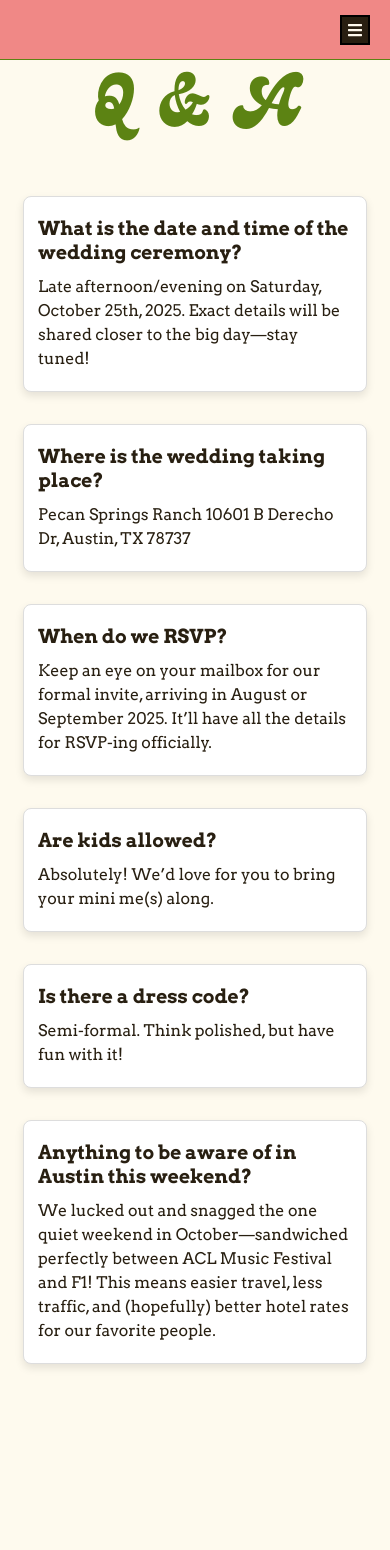
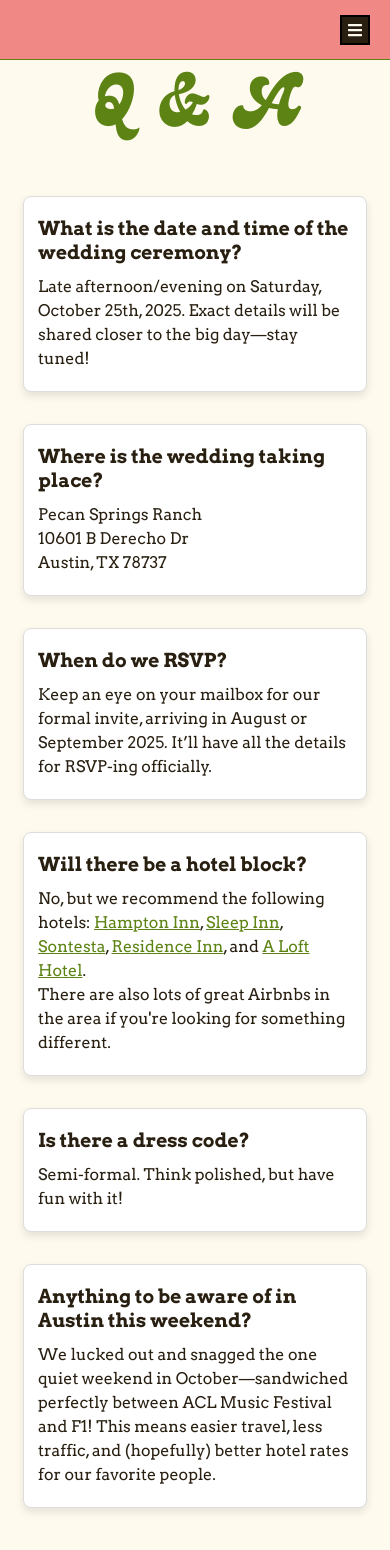
Before and after one commit to jamesjamail/susie-and-james-wedding, a Next.js app in the folder next/: page /q-and-a in a window 390 px wide. Shown: the top 1550 px of the page. Before the commit the page ends 1415 px from the top, so only its background shows below. Built offline with nearby package versions, Linux system fonts and the light colour scheme.

Commit message:
fix(misc): add links for hotels, replace kids allowed faq with hotel block faq, remove header animations from mobile, improve humanity check prompt wording

```diff
--- a/next/src/app/globals.scss
+++ b/next/src/app/globals.scss
@@ -75,6 +75,11 @@ body {
 }
 
 a {
+  color: var(--primary-color);
+  text-decoration: underline;
+}
+
+header a {
   color: inherit;
   text-decoration: none;
 }
--- a/next/src/app/q-and-a/page.tsx
+++ b/next/src/app/q-and-a/page.tsx
@@ -3,30 +3,99 @@ import FaqItem from "@/components/FaqItem/FaqItem";
 const faqData = [
   {
     question: "What is the date and time of the wedding ceremony?",
-    answer:
-      "Late afternoon/evening on Saturday, October 25th, 2025. Exact details will be shared closer to the big day—stay tuned!",
+    answer: (
+      <span>
+        Late afternoon/evening on Saturday, October 25th, 2025. Exact details
+        will be shared closer to the big day—stay tuned!
+      </span>
+    ),
   },
   {
     question: "Where is the wedding taking place?",
-    answer: "Pecan Springs Ranch\n10601 B Derecho Dr, Austin, TX 78737",
+    answer: (
+      <span>
+        Pecan Springs Ranch
+        <br />
+        10601 B Derecho Dr
+        <br />
+        Austin, TX 78737
+      </span>
+    ),
   },
   {
     question: "When do we RSVP?",
-    answer:
-      "Keep an eye on your mailbox for our formal invite, arriving in August or September 2025. It’ll have all the details for RSVP-ing officially.",
+    answer: (
+      <span>
+        Keep an eye on your mailbox for our formal invite, arriving in August or
+        September 2025. It’ll have all the details for RSVP-ing officially.
+      </span>
+    ),
   },
   {
-    question: "Are kids allowed?",
-    answer: "Absolutely! We’d love for you to bring your mini me(s) along.",
+    question: "Will there be a hotel block?",
+    answer: (
+      <span>
+        No, but we recommend the following hotels:{" "}
+        <a
+          href="https://www.hilton.com/en/hotels/ausohhx-hampton-austin-oak-hill/"
+          target="_blank"
+          rel="noopener noreferrer"
+        >
+          Hampton Inn
+        </a>
+        ,{" "}
+        <a
+          href="https://www.choicehotels.com/texas/dripping-springs/sleep-inn-hotels/txe80?mc=llgoxxpx"
+          target="_blank"
+          rel="noopener noreferrer"
+        >
+          Sleep Inn
+        </a>
+        ,{" "}
+        <a
+          href="https://www.sonesta.com/sonesta-simply-suites/tx/austin/sonesta-simply-suites-austin-south"
+          target="_blank"
+          rel="noopener noreferrer"
+        >
+          Sontesta
+        </a>
+        ,{" "}
+        <a
+          href="https://www.marriott.com/en-us/hotels/auswe-residence-inn-austin-southwest/overview/"
+          target="_blank"
+          rel="noopener noreferrer"
+        >
+          Residence Inn
+        </a>
+        , and{" "}
+        <a
+          href="https://www.marriott.com/en-us/hotels/auswa-aloft-austin-southwest/overview/"
+          target="_blank"
+          rel="noopener noreferrer"
+        >
+          A Loft Hotel
+        </a>
+        .
+        <br />
+        There are also lots of great Airbnbs in the area if you're looking for
+        something different.
+      </span>
+    ),
   },
   {
     question: "Is there a dress code?",
-    answer: "Semi-formal. Think polished, but have fun with it!",
+    answer: <span>Semi-formal. Think polished, but have fun with it!</span>,
   },
   {
     question: "Anything to be aware of in Austin this weekend?",
-    answer:
-      "We lucked out and snagged the one quiet weekend in October—sandwiched perfectly between ACL Music Festival and F1! This means easier travel, less traffic, and (hopefully) better hotel rates for our favorite people.",
+    answer: (
+      <span>
+        We lucked out and snagged the one quiet weekend in October—sandwiched
+        perfectly between ACL Music Festival and F1! This means easier travel,
+        less traffic, and (hopefully) better hotel rates for our favorite
+        people.
+      </span>
+    ),
   },
 ];
 
--- a/next/src/components/FaqItem/FaqItem.tsx
+++ b/next/src/components/FaqItem/FaqItem.tsx
@@ -3,14 +3,14 @@ import styles from "./FaqItem.module.css";
 
 interface FaqItemProps {
   question: string;
-  answer: string;
+  answer: React.ReactNode;
 }
 
 const FaqItem: React.FC<FaqItemProps> = ({ question, answer }) => {
   return (
     <div className={styles.faqItem}>
       <h2 className={styles.question}>{question}</h2>
-      <p className={styles.answer}>{answer}</p>
+      <div className={styles.answer}>{answer}</div>
     </div>
   );
 };
--- a/next/src/components/Header/Header.module.scss
+++ b/next/src/components/Header/Header.module.scss
@@ -20,29 +20,9 @@
     list-style-type: none;
     li {
       cursor: pointer;
-      transition: color 700ms ease;
       border-radius: 5px;
       position: relative;
       overflow: hidden;
-      &:before {
-        content: "";
-        position: absolute;
-        top: 0;
-        left: 0;
-        width: 0;
-        height: 100%;
-        background-color: $primary-color;
-        transition: width 0.7s ease;
-        z-index: 1;
-      }
-      &:hover:before {
-        width: 100%;
-      }
-      &:hover {
-        // background-color: $primary-color;
-        color: $tertiary-color;
-        // text-shadow: $background-color 0px 0px 5px;
-      }
       a {
         display: block;
         width: 100%;
@@ -144,4 +124,27 @@
     align-items: center;
     padding: 0 10%;
   }
+
+  .header ul {
+    li {
+      transition: color 700ms ease;
+      &:before {
+        content: "";
+        position: absolute;
+        top: 0;
+        left: 0;
+        width: 0;
+        height: 100%;
+        background-color: $primary-color;
+        transition: width 0.7s ease;
+        z-index: 1;
+      }
+      &:hover:before {
+        width: 100%;
+      }
+      &:hover {
+        color: $tertiary-color;
+      }
+    }
+  }
 }
--- a/next/src/components/MessageSender/MessageSender.tsx
+++ b/next/src/components/MessageSender/MessageSender.tsx
@@ -77,7 +77,9 @@ const MessageSender: React.FC = () => {
         </div>
         <div>
           <h3>PROVE YOUR HUMANITY</h3>
-          <label htmlFor="humanityCheck">Where is the wedding happening?</label>
+          <label htmlFor="humanityCheck">
+            What city is the wedding taking place in?
+          </label>
           <input
             type="text"
             id="humanityCheck"
```
Also changed, not shown: next/src/app/travel-and-lodging/page.tsx (+41 -2 lines).
